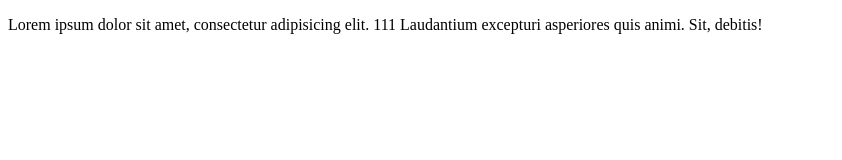
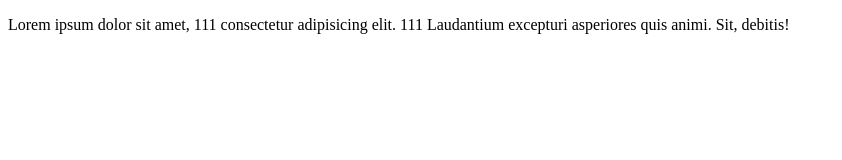
Before and after one commit to MiguelUllola/mi_repositorio, a plain HTML site: page index.html in a window 1280 px wide. Shown: the whole page, without its empty margins (0-842 px from the left). Drawn offline with Linux system fonts and the light colour scheme.

Commit message:
Agregue unos en el centro

```diff
--- a/index.html
+++ b/index.html
@@ -7,6 +7,6 @@
     <title>Git</title>
 </head>
 <body>
-     <p>Lorem ipsum dolor sit amet, consectetur adipisicing elit. 111 Laudantium excepturi asperiores quis animi. Sit, debitis!</p>
+     <p>Lorem ipsum dolor sit amet, 111 consectetur adipisicing elit. 111 Laudantium excepturi asperiores quis animi. Sit, debitis!</p>
 </body>
 </html>
```
